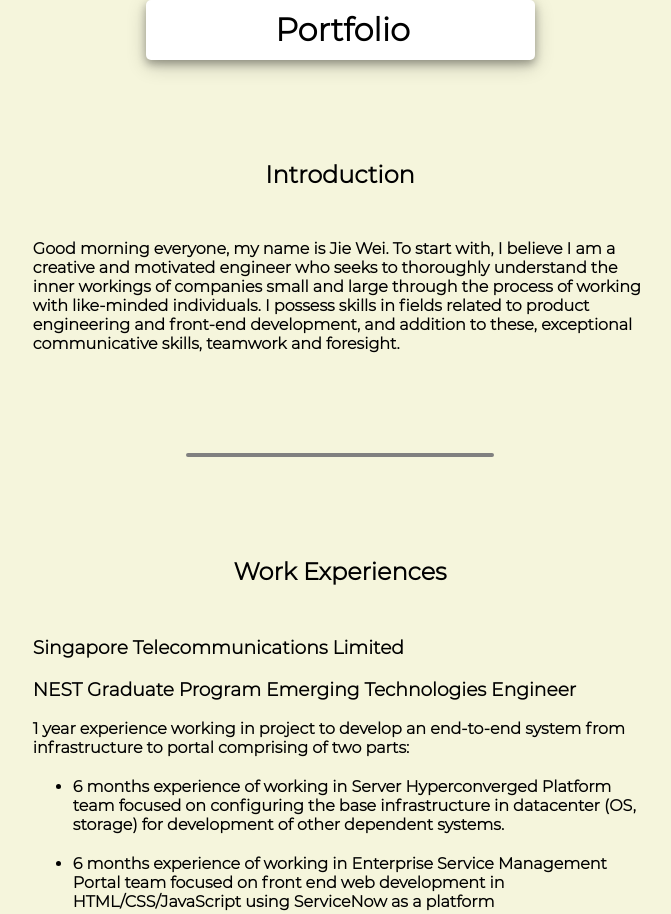
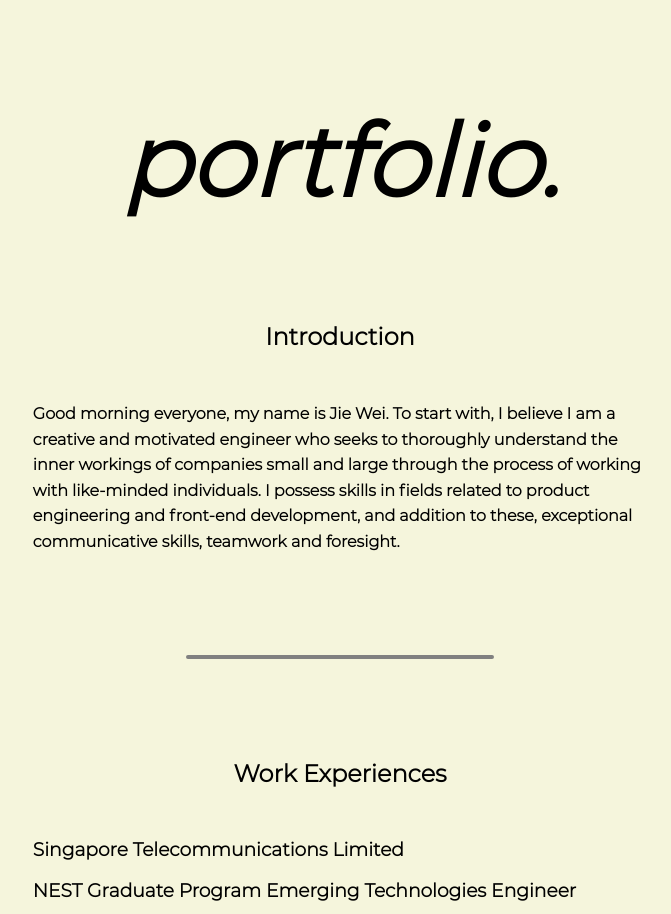
Before and after one commit to blazblue95/blazblue95.github.io, a plain HTML site: page index.html in a window 1280 px wide. Shown: the top 914 px of the page, without its empty margins (300-971 px from the left). Drawn offline with Linux system fonts and the light colour scheme.

Commit message:
portfolio heading\

```diff
--- a/index.html
+++ b/index.html
@@ -3,7 +3,7 @@
     <link href="./resources/style.css" type="text/css" rel="stylesheet">
 </head>
 <body>
-    <h1>Portfolio</h1>
+    <h1>portfolio.</h1>
     <section id="intro">
         <h2>Introduction</h2>
         <div id="content">
--- a/resources/style.css
+++ b/resources/style.css
@@ -16,13 +16,19 @@ h1 {
     color: black;
     text-align: center;
     display: block;
+    /*
     background-color: white;
     border-radius: 5px;
     box-shadow: 0 4px 8px 0 rgba(0,0,0,0.3), 0 6px 20px 0 rgba(0,0,0,0.2);
     height: 50px;
     width: 50%;
-    margin: auto;
+    */
+    margin-top: 100px;
+    /*
     padding: 10px 0 0 5px;
+    */
+    font-size: 100px;
+    font-style: italic;
 }
 
 h2 {
@@ -36,6 +42,7 @@ h3 {
 
 p {
     font-family: montserrat;
+    line-height: 1.6;
 }
 
 li {
```
